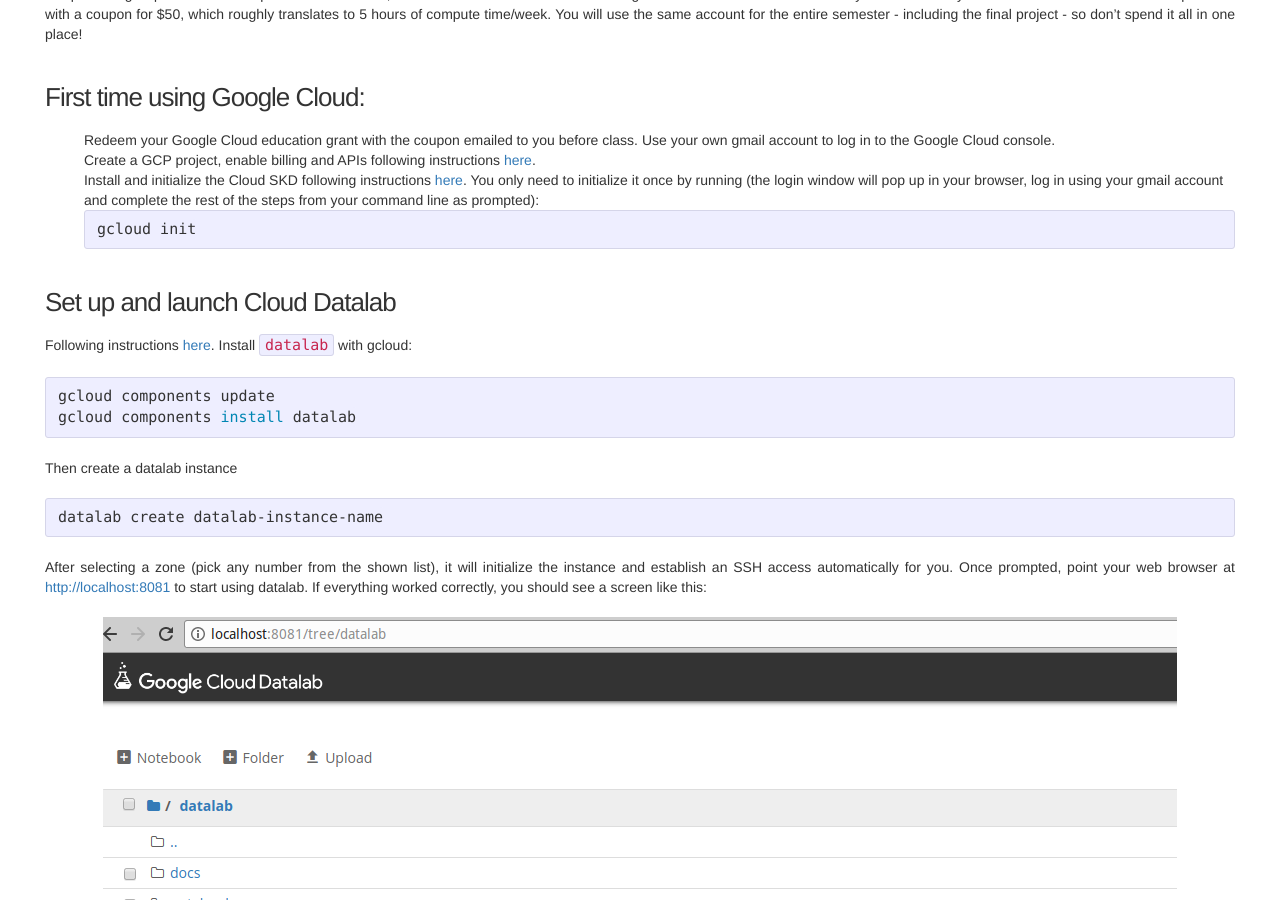
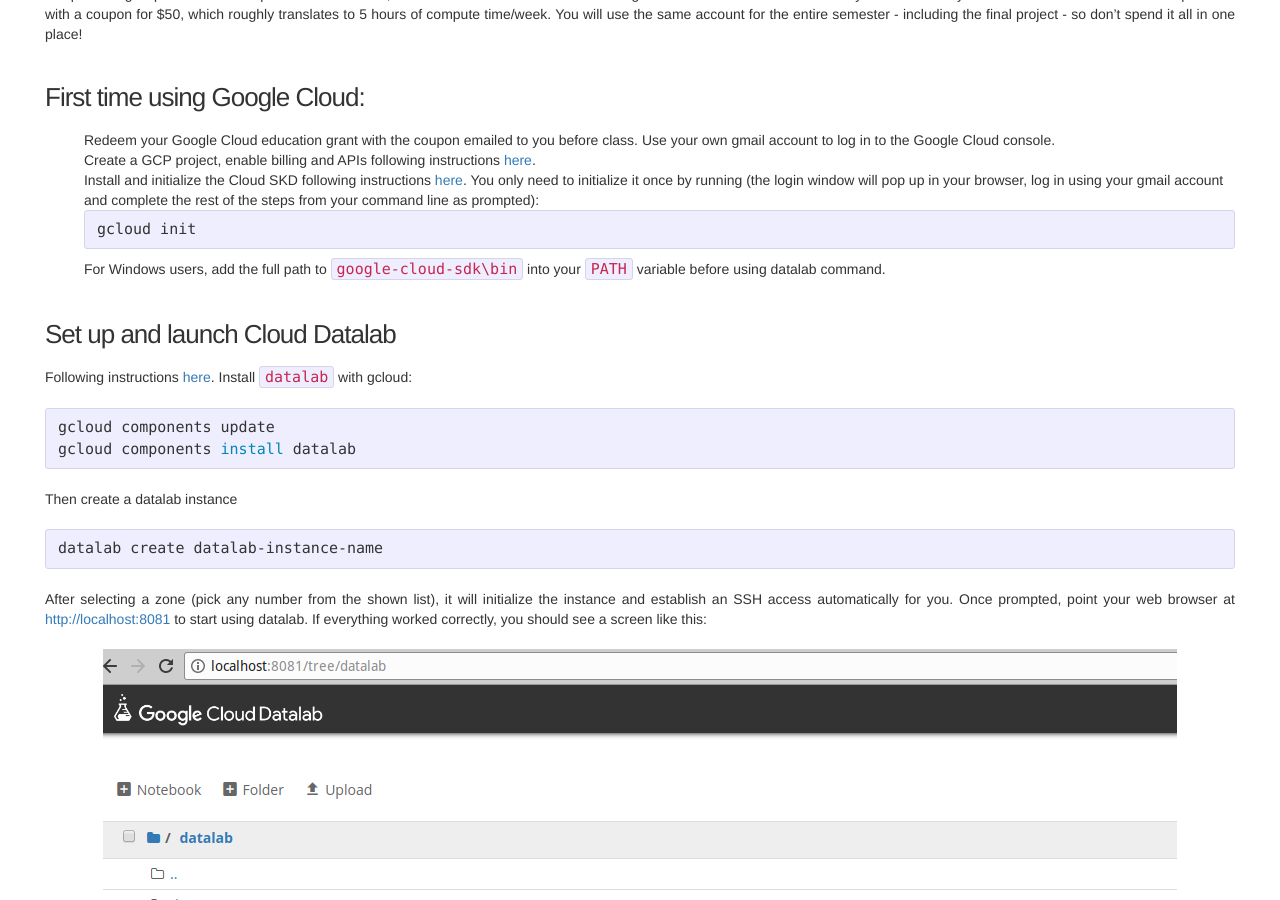
Before and after one commit to mit6874/mit6874.github.io, a Jekyll site: the page built from tutorials/quickstart-tutorial.md, in a window 1280 px wide and 900 px high, scrolled down 431 px. Built offline with Jekyll 4.4.1, drawn with Linux system fonts in a browser that asks for light colours; nearby versions of some CDN libraries.

Commit message:
Update quickstart-tutorial.md

````diff
--- a/tutorials/quickstart-tutorial.md
+++ b/tutorials/quickstart-tutorial.md
@@ -19,6 +19,7 @@
 ```bash
 gcloud init
 ```
+For Windows users, add the full path to `google-cloud-sdk\bin` into your `PATH` variable before using datalab command.
 
 ### Set up and launch Cloud Datalab
 Following instructions [here](https://cloud.google.com/datalab/docs/quickstart#steps_to_set_up_and_open_cloud_datalab). Install `datalab` with gcloud:
````
